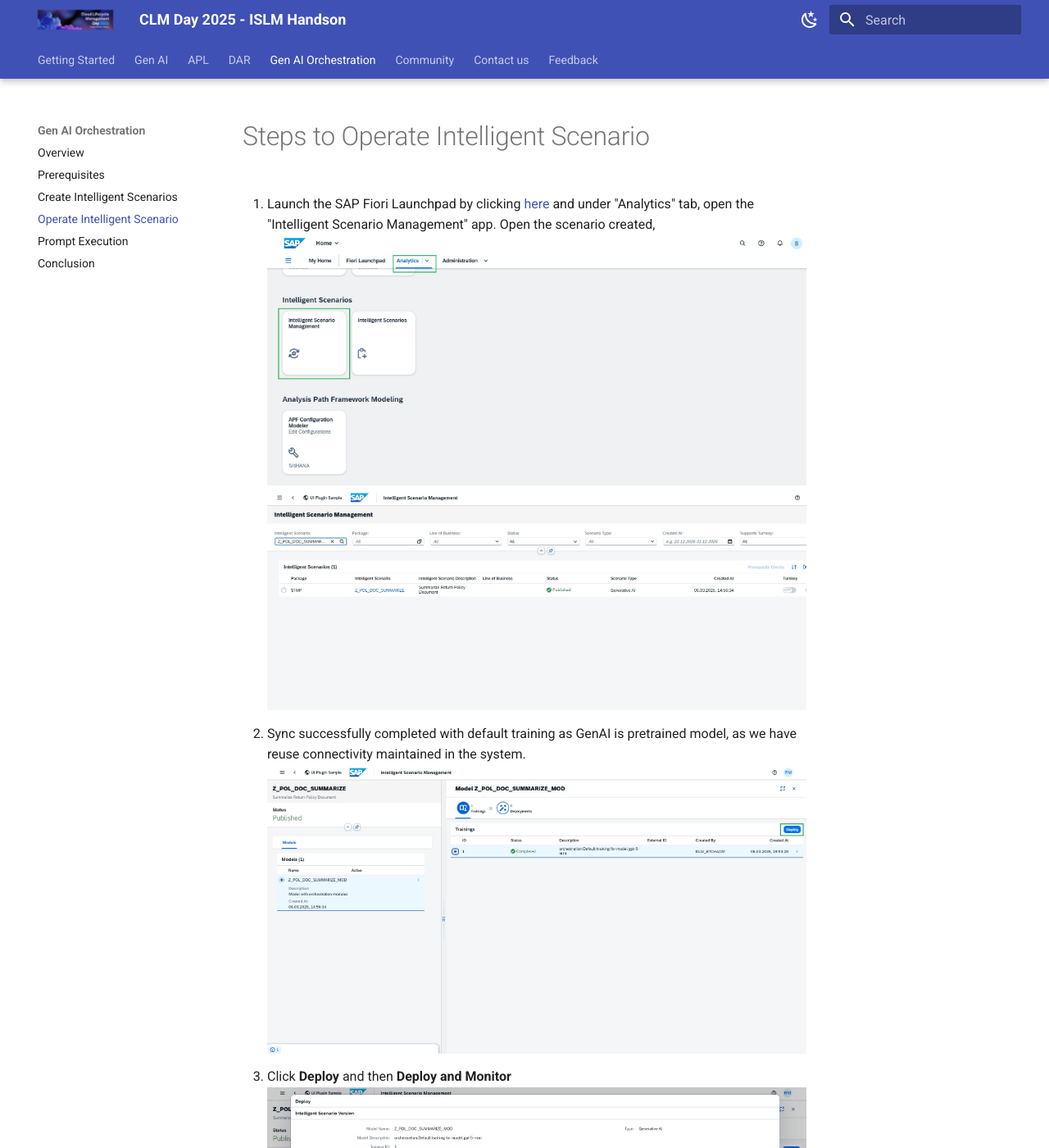
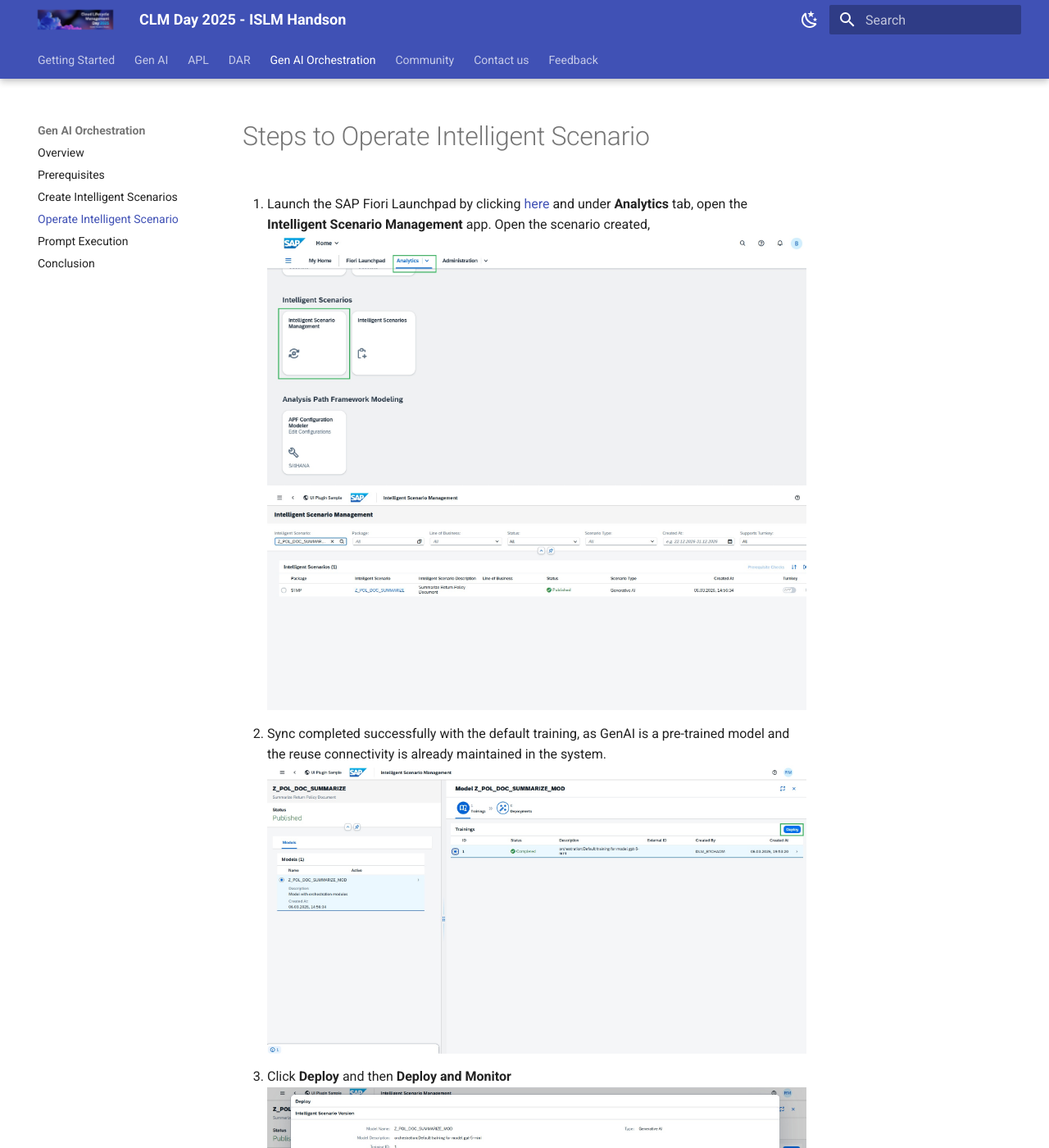
Before and after one commit to SAP-CLM-SL/ISLM, an MkDocs documentation site: the page built from docs/Integrate-AI-into-SAPS4HANA-with-ISLM/OperateIntelligentScenario.md, in a window 1280 px wide and 1400 px high. Shown: the whole window at 82% size. Built offline with MkDocs 1.6.1 and Material for MkDocs 9.7.7, drawn with Linux system fonts in a browser that asks for light colours.

Commit message:
Update OperateIntelligentScenario.md

```diff
--- a/docs/Integrate-AI-into-SAPS4HANA-with-ISLM/OperateIntelligentScenario.md
+++ b/docs/Integrate-AI-into-SAPS4HANA-with-ISLM/OperateIntelligentScenario.md
@@ -1,15 +1,15 @@
 # Steps to Operate Intelligent Scenario<br>
-1. Launch the SAP Fiori Launchpad by clicking [here](https://107.23.197.27:44301/sap/bc/ui5_ui5/ui2/ushell/shells/abap/FioriLaunchpad.html) and under "Analytics" tab, open the "Intelligent Scenario Management" app. Open the scenario created,<br>
+1. Launch the SAP Fiori Launchpad by clicking [here](https://107.23.197.27:44301/sap/bc/ui5_ui5/ui2/ushell/shells/abap/FioriLaunchpad.html) and under **Analytics** tab, open the **Intelligent Scenario Management** app. Open the scenario created,<br>
 ![Intelligent Scenario Management](Integrate-AI-into-SAPS4HANA-with-ISLM/../IntelligentScenarioManage/018.jpg)
 ![Intelligent Scenario Management](Integrate-AI-into-SAPS4HANA-with-ISLM/../IntelligentScenarioManage/1.jpg)
 
-2. Sync successfully completed with default training as GenAI is pretrained model, as we have reuse connectivity maintained in the system.
+2. Sync completed successfully with the default training, as GenAI is a pre-trained model and the reuse connectivity is already maintained in the system.
 ![Intelligent Scenario Management](Integrate-AI-into-SAPS4HANA-with-ISLM/../IntelligentScenarioManage/2.jpg)
 
 3. Click **Deploy** and then **Deploy and Monitor**
 ![Intelligent Scenario Management](Integrate-AI-into-SAPS4HANA-with-ISLM/../IntelligentScenarioManage/3.jpg)
 
-4. Deployment is **scheduled**.
+4. Deployment is **Scheduled**.
 ![Intelligent Scenario Management](Integrate-AI-into-SAPS4HANA-with-ISLM/../IntelligentScenarioManage/4.jpg)
 
 5. Deployment is deployed immediately as it's **Shared deployment**.
```
